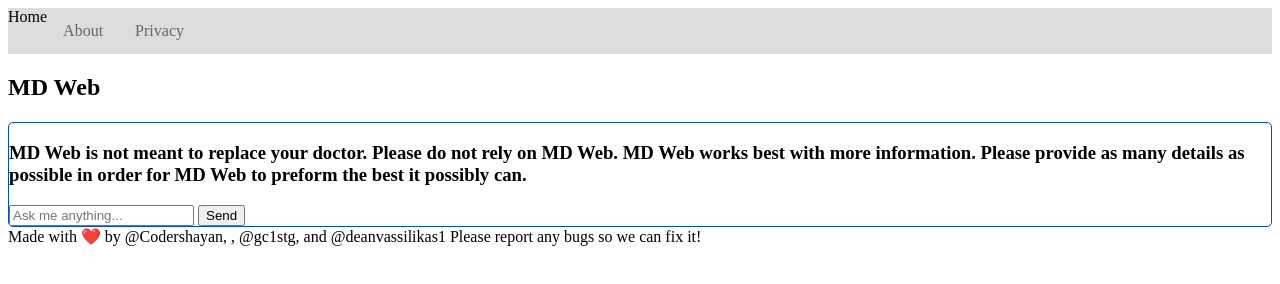
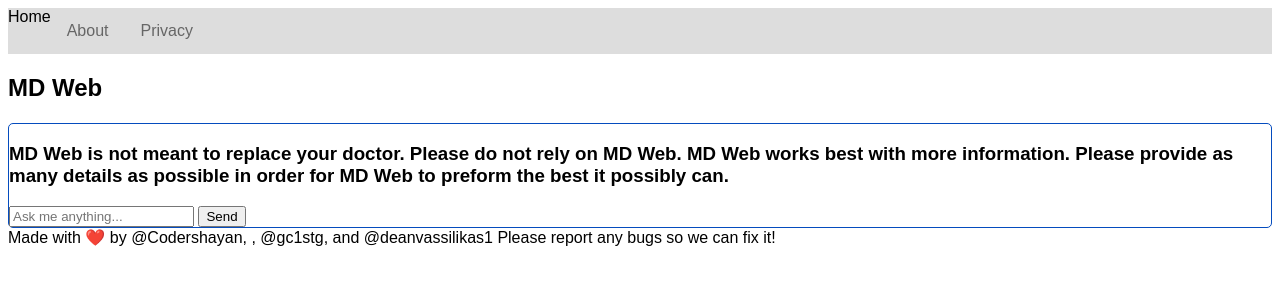
Before and after one commit to Lightshayan/Web-Doc, a plain HTML site: page index.html in a window 1280 px wide. Drawn offline with Linux system fonts and the light colour scheme; a script that the page names is missing.

Commit message:
Update style.css

```diff
--- a/style.css
+++ b/style.css
@@ -5,7 +5,7 @@
 
 html {
   background-color: #ffffff;
-  font-family: ggsans;
+  font-family: Arial;
 }
 
 #chat-container {
```
